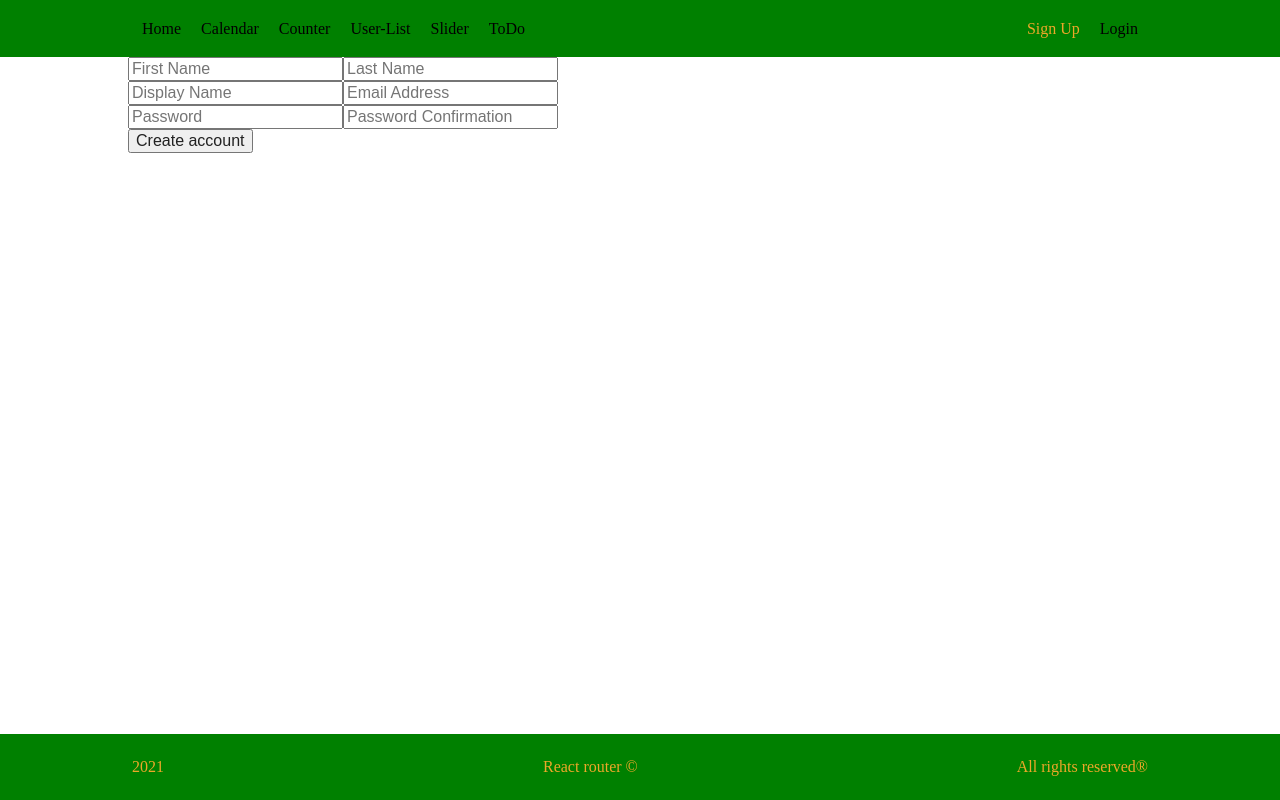
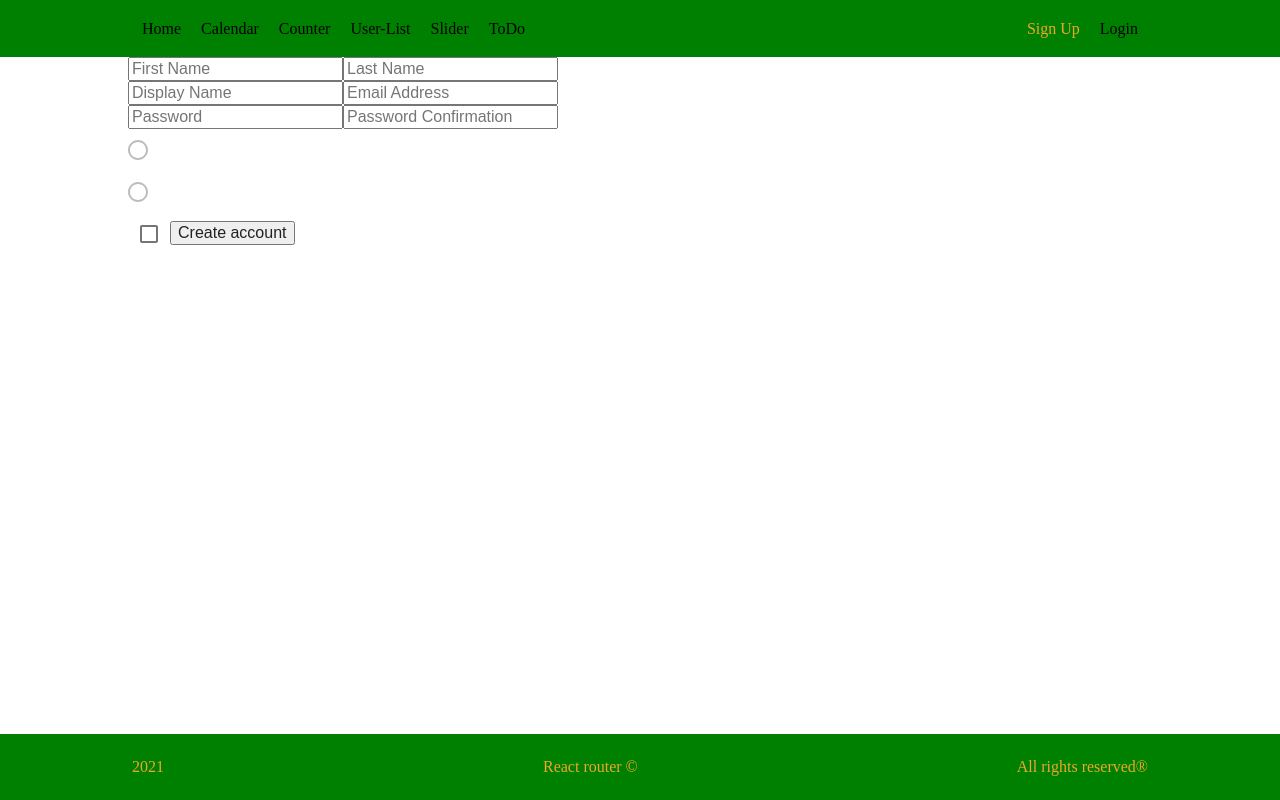
Before and after one commit to EvgenStr/react-calendar, a React (Create React App) app: page /sign-up in a window 1280 px wide. Built offline with nearby package versions, Linux system fonts and the light colour scheme; a web font is replaced by a local one.

Commit message:
create RadioGroup

```diff
--- /dev/null
+++ b/src/components/forms/SignUpForm/RadioGroup/index.jsx
@@ -0,0 +1,40 @@
+import React from 'react';
+import { Formik, Form, Field, ErrorMessage } from 'formik';
+import Radio from '@material-ui/core/Radio';
+import { withStyles } from '@material-ui/core/styles';
+import { blue, grey } from '@material-ui/core/colors';
+import RadioGroup from '@material-ui/core/RadioGroup';
+import FormControlLabel from '@material-ui/core/FormControlLabel';
+import FormControl from '@material-ui/core/FormControl';
+import FormLabel from '@material-ui/core/FormLabel';
+
+function RadioGroupInput ({formikProps}) {
+  const BleuRadio = withStyles({
+    root: {
+      color: grey[400],
+      '&$checked': {
+        color: blue[600],
+      },
+    },
+    checked: {},
+  })((props) => <Radio color="default" {...props} />);
+  return (
+    <div>
+      {/* <label>
+        <Field type='radio' name='userIs' value='One' />
+        One
+      </label>
+      <label>
+        <Field type='radio' name='userIs' value='Two' />
+        Two
+      </label> */}
+      <RadioGroup aria-label="gender" name='userIs'  onChange={formikProps.handleChange}>
+        <FormControlLabel value="female" control={<BleuRadio />}  />
+        <FormControlLabel value="male" control={<BleuRadio />}  />
+
+      </RadioGroup>
+
+    </div>
+  );
+}
+export default RadioGroupInput;
--- a/src/components/forms/SignUpForm/index.jsx
+++ b/src/components/forms/SignUpForm/index.jsx
@@ -1,5 +1,7 @@
 import React, { useContext } from 'react';
 import { Formik, Form, Field, ErrorMessage } from 'formik';
+import RadioGroupInput from './RadioGroup';
+import Checkbox from '@material-ui/core/Checkbox';
 
 import FormGroup from './FormGroup';
 import style from './SignUpForm.module.sass';
@@ -16,6 +18,7 @@ const initialValues = {
   password: '',
   passwordConfirmation: '',
   userIs: '',
+  terms: '',
 };
 
 function SignUpForm () {
@@ -34,7 +37,12 @@ function SignUpForm () {
               <FormGroup inpNames={firstGroup} formikProps={formikProps} />
               <FormGroup inpNames={secondGroup} formikProps={formikProps} />
               <FormGroup inpNames={thirdGroup} formikProps={formikProps} />
-
+              <RadioGroupInput formikProps={formikProps} />
+              <Checkbox
+                onChange={formikProps.handleChange}
+                name='terms'
+                color='primary'
+              />
               <Field type='submit' value='Create account' />
             </Form>
           );
```
